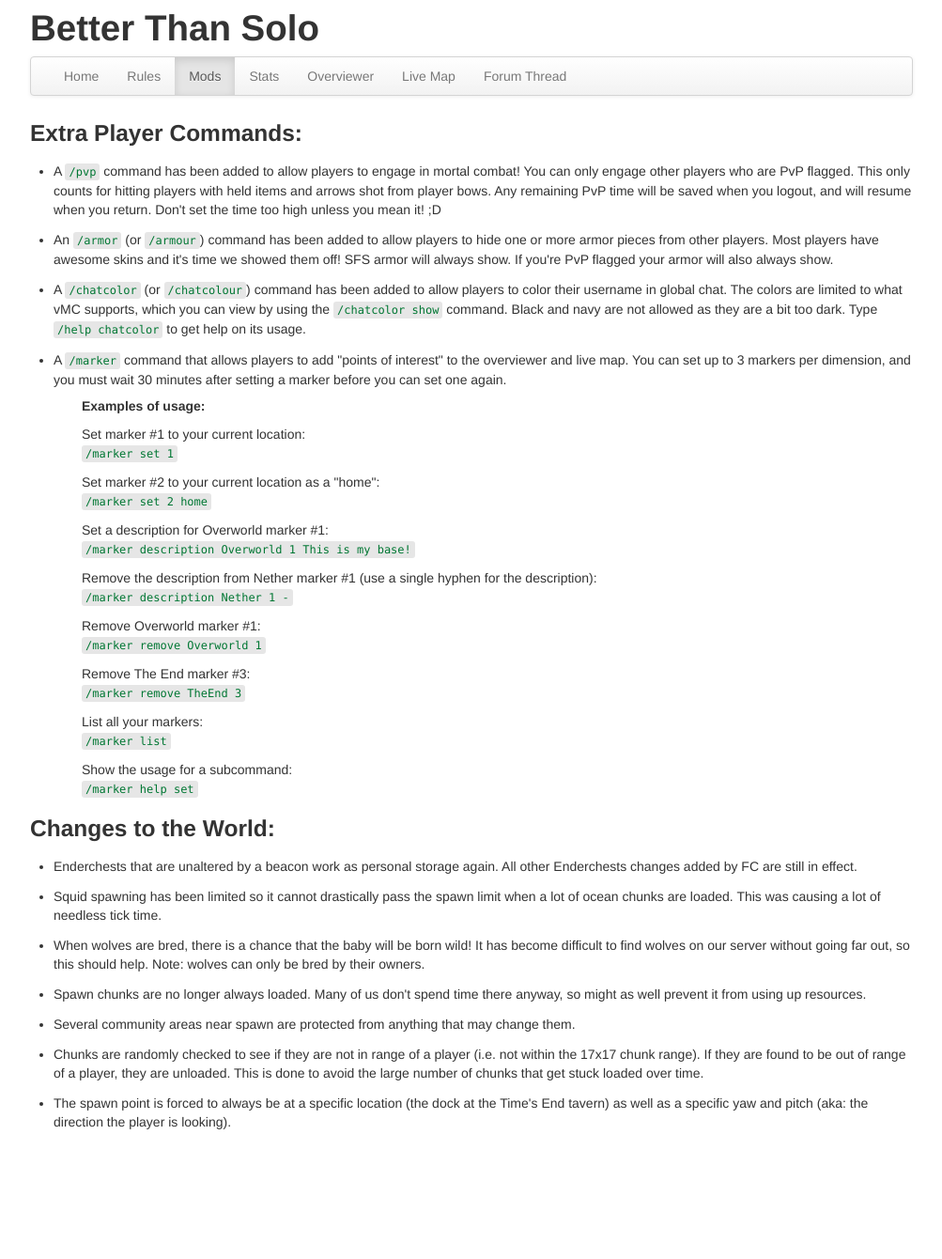
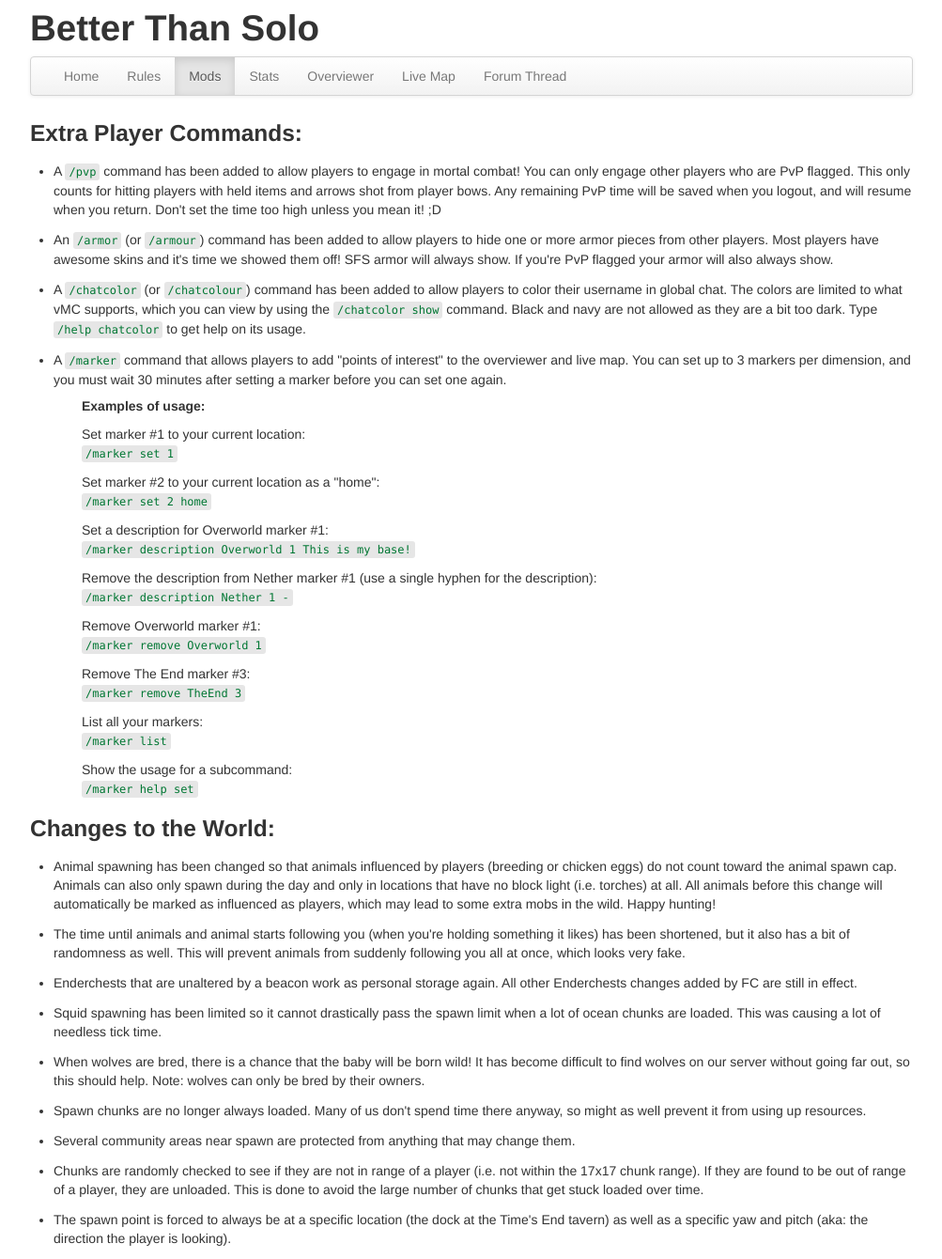
Before and after one commit to btwmodsbiz/betterthansolo, a Jekyll site: the page built from mods.html, in a window 1280 px wide. Shown: the whole page at 94% size, without its empty margins (138-1141 px from the left). Built offline with Jekyll 4.4.1, drawn with Linux system fonts in a browser that asks for light colours; before the commit the page ends 1216 px from its top, so only the background shows below that.

Commit message:
Updated mods.html

```diff
--- a/mods.html
+++ b/mods.html
@@ -59,6 +59,15 @@ activepage: mods
 <h3>Changes to the World:</h3>
 
 <ul class="padded">
+    <li>Animal spawning has been changed so that animals influenced by players (breeding or chicken eggs)
+    do not count toward the animal spawn cap. Animals can also only spawn during the day and only in locations
+    that have no block light (i.e. torches) at all. All animals before this change will automatically be marked
+    as influenced as players, which may lead to some extra mobs in the wild. Happy hunting!</li>
+
+    <li>The time until animals and animal starts following you (when you're holding something it likes) has been
+    shortened, but it also has a bit of randomness as well. This will prevent animals from suddenly following you
+    all at once, which looks very fake.</li>
+
     <li>Enderchests that are unaltered by a beacon work as personal storage again.
     All other Enderchests changes added by FC are still in effect.</li>
 
```
